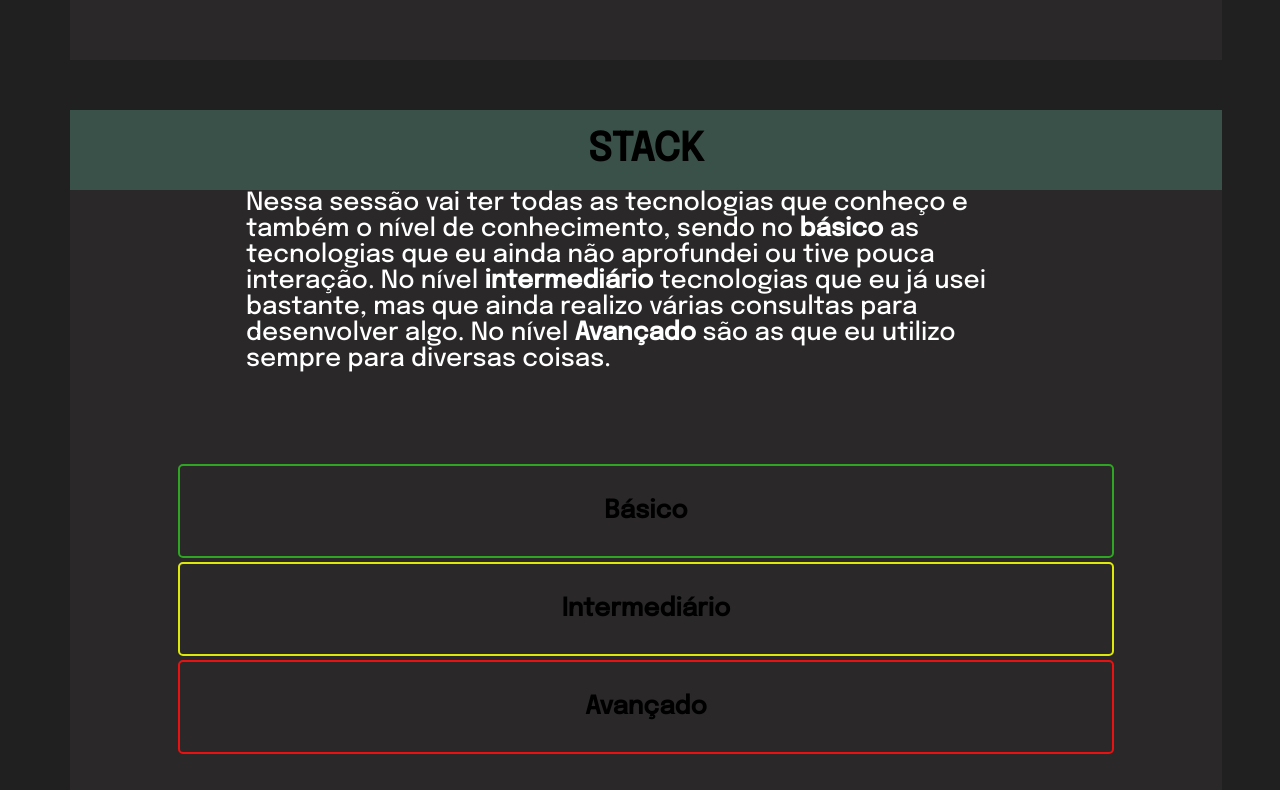
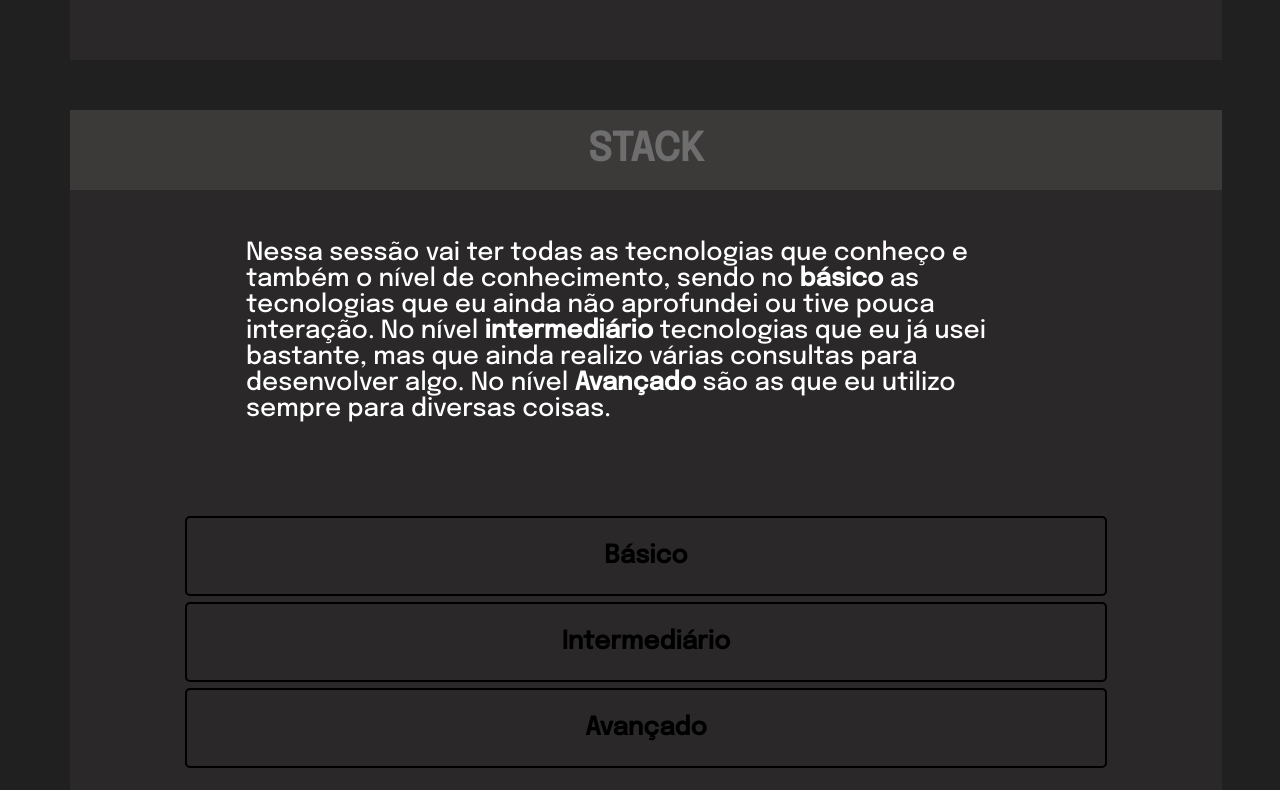
Before and after one commit to L-Lutece/restaurant-interface, a React (Create React App) app: page / in a window 1280 px wide. Shown: the part 690-1480 px from the top of the page. Built offline with nearby package versions, Linux system fonts and the light colour scheme.

Commit message:
adding fotter/Improved stack

```diff
--- a/src/components/App.css
+++ b/src/components/App.css
@@ -27,7 +27,7 @@
     position: relative;
     font-size: 80px;
     left: 120px;
-    top: 290px;
+    top: 280px;
     color: rgb(251, 251, 251);
 }
 
@@ -35,14 +35,14 @@
     position: relative;
     font-size: 25px;
     left: 110px;
-    top: 300px;
+    top: 290px;
     font-style: italic;
     color: rgb(157, 156, 152);
 }
 
 .logo {
     width: 500px;
-    bottom: 110px;
+    bottom: 90px;
     position: relative;
     left: 750px;
     height: 650px;
--- a/src/components/Fotter.css
+++ b/src/components/Fotter.css
@@ -6,7 +6,7 @@
 }
 #fotter_text {
     padding: 15px;
-    font-size: 50px;
+    font-size: 40px;
     color: rgb(136, 136, 136);
 }
 
--- a/src/components/Stack.css
+++ b/src/components/Stack.css
@@ -27,17 +27,25 @@ h4 {
 }
 
 .title {
+    height: auto;
     font-size: 39px;
-    background-color: rgb(58, 81, 73);
+    background-color: rgb(60, 57, 57);
     display: flex;
     justify-content: center;
     align-items: center;
-    color: rgb(0, 0, 0);
+    color: rgb(111, 110, 110);
     padding: 20px;
 }
 
+.textArea {
+    position: relative;
+    margin-top: 50px;
+
+}
+
 .textStar {
-    margin-top: 40px;
+    top: 40px;
+    margin-top: 120px;
     margin: 0 auto;
     justify-content: center;
     align-items: center;
@@ -63,8 +71,8 @@ h4 {
     display: row;
 }
 
-.star1 {
-    border: 2px solid rgb(46, 165, 35);
+#starArea {
+    border: 2px solid rgb(0, 0, 0);
     border-radius: 5px;
     padding: 5px;
     margin: 0 auto;
@@ -74,34 +82,10 @@ h4 {
     justify-content: center;
     align-items: center;
     background-color: transparent;
-    margin-top: 4px;
-
+    margin-top: 6px;
 }
 
-.star2 {
-    border: 2px solid rgb(221, 232, 13);
-    border-radius: 5px;
-    padding: 5px;
-    margin: 0 auto;
-    width: 80%;
-    height: 80px;
-    display: flex;
-    justify-content: center;
-    align-items: center;
-    background-color: transparent;
-    margin-top: 4px;
+
+.starArea:hover {
+    background-color: aliceblue;
 }
-
-.star3 {
-    border: 2px solid rgb(233, 17, 17);
-    border-radius: 5px;
-    padding: 5px;
-    margin: 0 auto;
-    width: 80%;
-    height: 80px;
-    display: flex;
-    justify-content: center;
-    align-items: center;
-    background-color: transparent;
-    margin-top: 4px;
-}
--- a/src/components/Stack.js
+++ b/src/components/Stack.js
@@ -18,15 +18,15 @@ function Stack() {
 
                     <div className="starFather">
 
-                        <div className="star1">
+                        <button id="starArea">
                             <h4>Básico</h4>
-                        </div>
-                        <div className="star2">
+                        </button>
+                        <button id="starArea">
                             <h4>Intermediário</h4>
-                        </div>
-                        <div className="star3">
+                        </button>
+                        <button id="starArea">
                             <h4>Avançado</h4>
-                        </div>
+                        </button>
                     </div>
                 </div>
             </div>
```
Also changed, not shown: src/components/nada.js (deleted).
